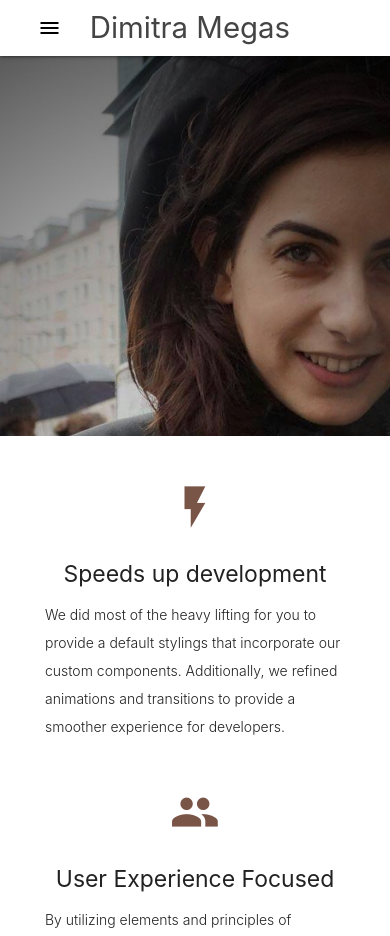
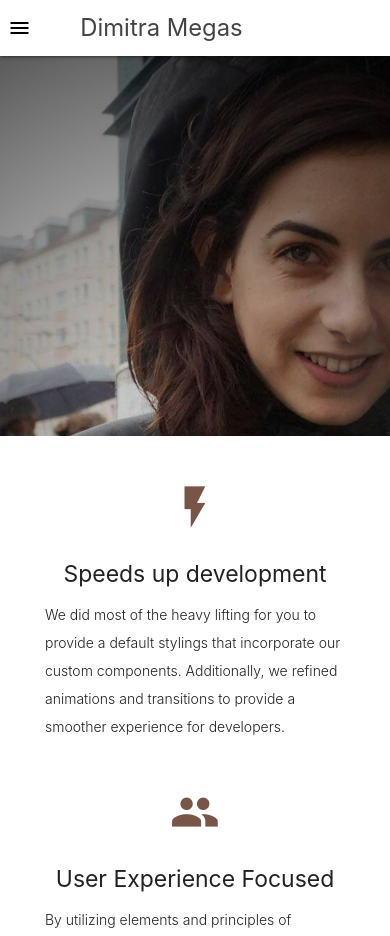
Before and after one commit to dmegas/web, a PHP site: page / in a window 390 px wide; the page is wider, and only the part inside the window is pictured. Shown: the top 936 px of that part. Run offline with PHP 8.4, Linux system fonts and the light colour scheme; some libraries are stand-ins or nearby versions.

Commit message:
Fix name on navigation

```diff
--- a/htdocs/css/style.css
+++ b/htdocs/css/style.css
@@ -46,8 +46,16 @@ p {
   }
 
   #logo-container {
-    width: 120%;
-    left: 80%;
+    font-size: 1.7em;
+    left: 46%;
+  }
+
+  .nav-wrapper {
+    margin: 0;
+  }
+
+  .sidenav-trigger {
+    left: -3%;
   }
 }
 
```
